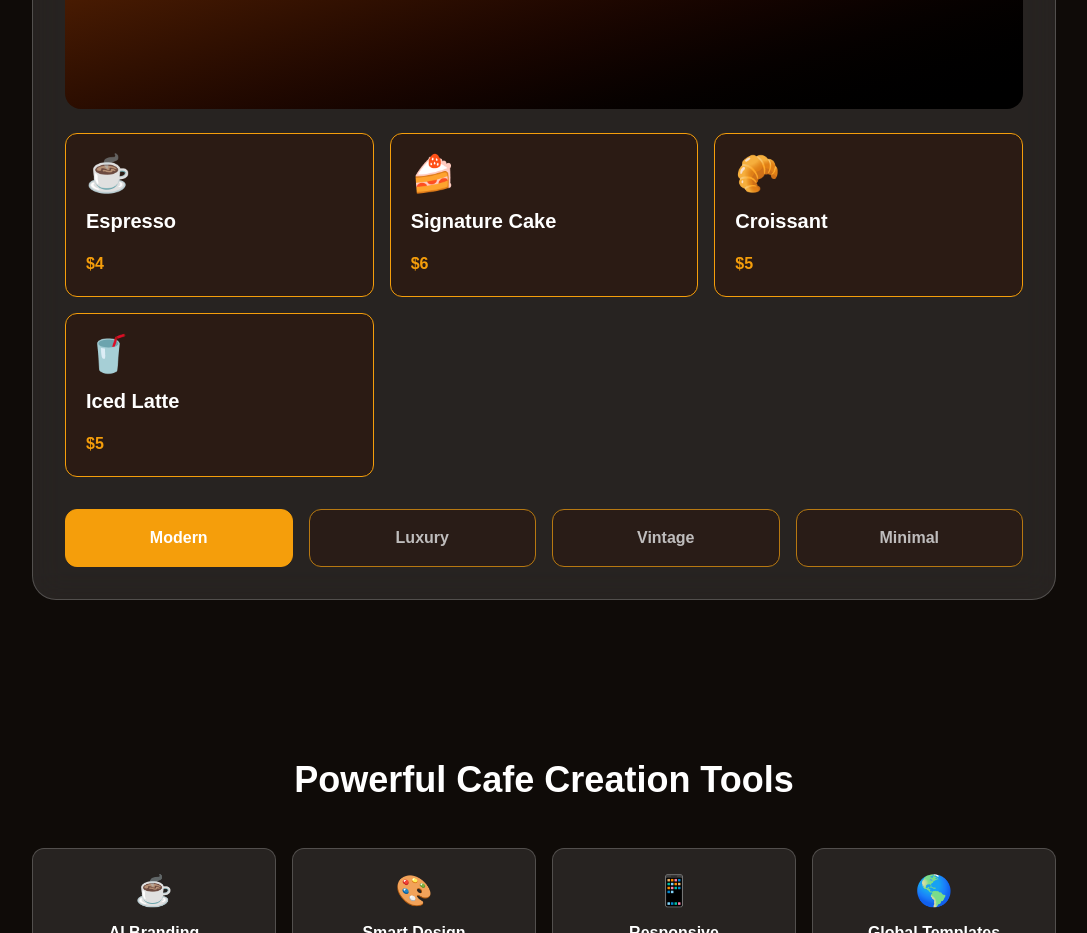
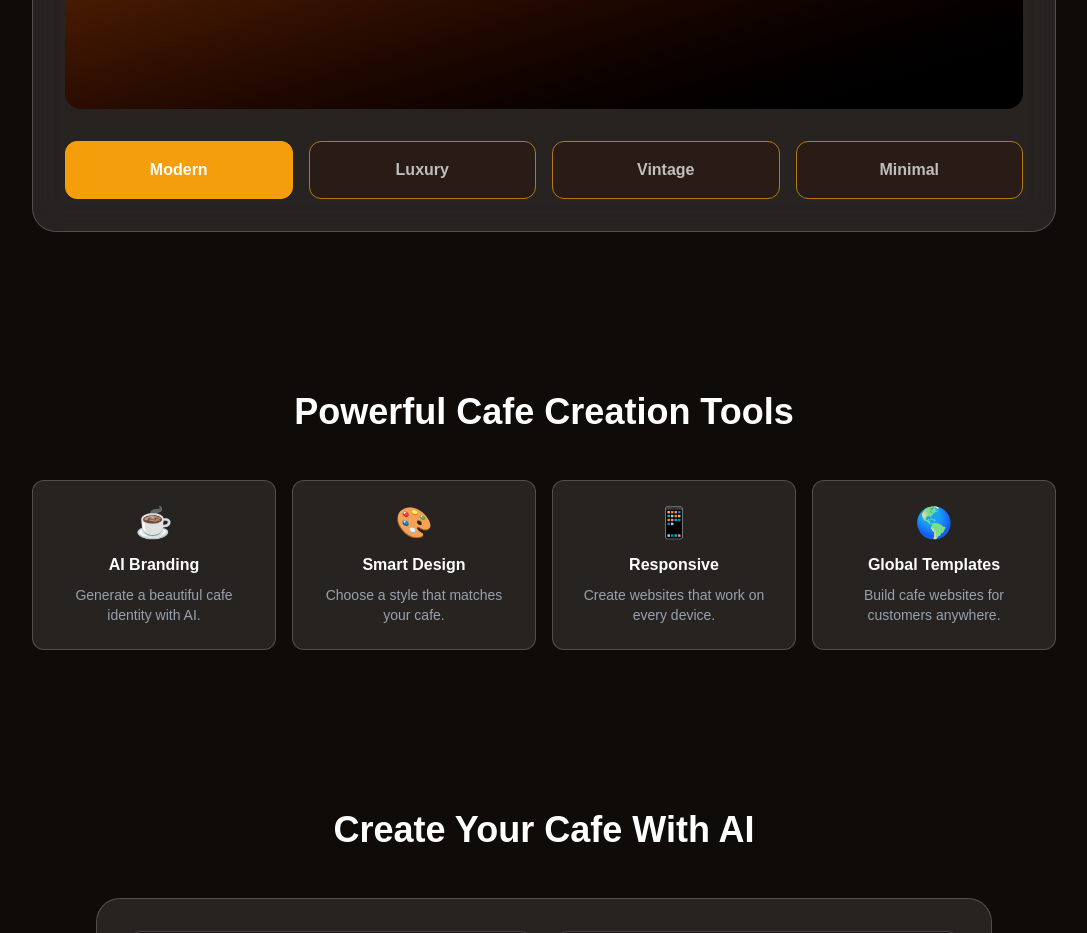
Before and after one commit to BenjaminLee-tech/cafe-ai, a Next.js app: page / in a window 1280 px wide. Shown: the part 1180-2113 px from the top of the page, without its empty margins (96-1183 px from the left). Built offline with nearby package versions, Linux system fonts and the light colour scheme.

Commit message:
Remove duplicate menu section

```diff
--- a/app/page.tsx
+++ b/app/page.tsx
@@ -289,67 +289,6 @@ export default function Home() {
                   AI Generated Premium Cafe
                 </p>
               </div>
-
-            </div>
-
-            {/* Menu */}
-            <div className="mt-6 grid md:grid-cols-3 gap-4">
-
-              {menuItems.map((item) => (
-
-              <div
-                key={item.name}
-                className="rounded-xl border"
-                style={{
-                  backgroundColor: currentTheme.background,
-                  color: currentTheme.text,
-                  borderColor: currentTheme.accent,
-                  padding:
-                    style === "Luxury"
-                      ? "24px"
-                      : style === "Vintage"
-                      ? "20px"
-                      : style === "Minimal"
-                      ? "14px"
-                      : "20px",
-                }}
-              >
-              <div
-                className="text-4xl mb-3"
-                style={{
-                  color: currentTheme.accent,
-                }}
-              >
-                {item.icon}
-              </div>
-
-              <h4
-                className="font-bold"
-                style={{
-                  fontSize:
-                    style === "Luxury"
-                      ? "22px"
-                      : style === "Vintage"
-                      ? "20px"
-                      : style === "Minimal"
-                      ? "18px"
-                      : "20px",
-                }}
-              >
-                {item.name}
-              </h4>
-
-              <div
-                className="mt-4 font-bold"
-                style={{
-                  color: currentTheme.accent,
-                }}
-              >
-                {item.price}
-              </div>
-              </div>
-
-              ))}
 
             </div>
 
```
